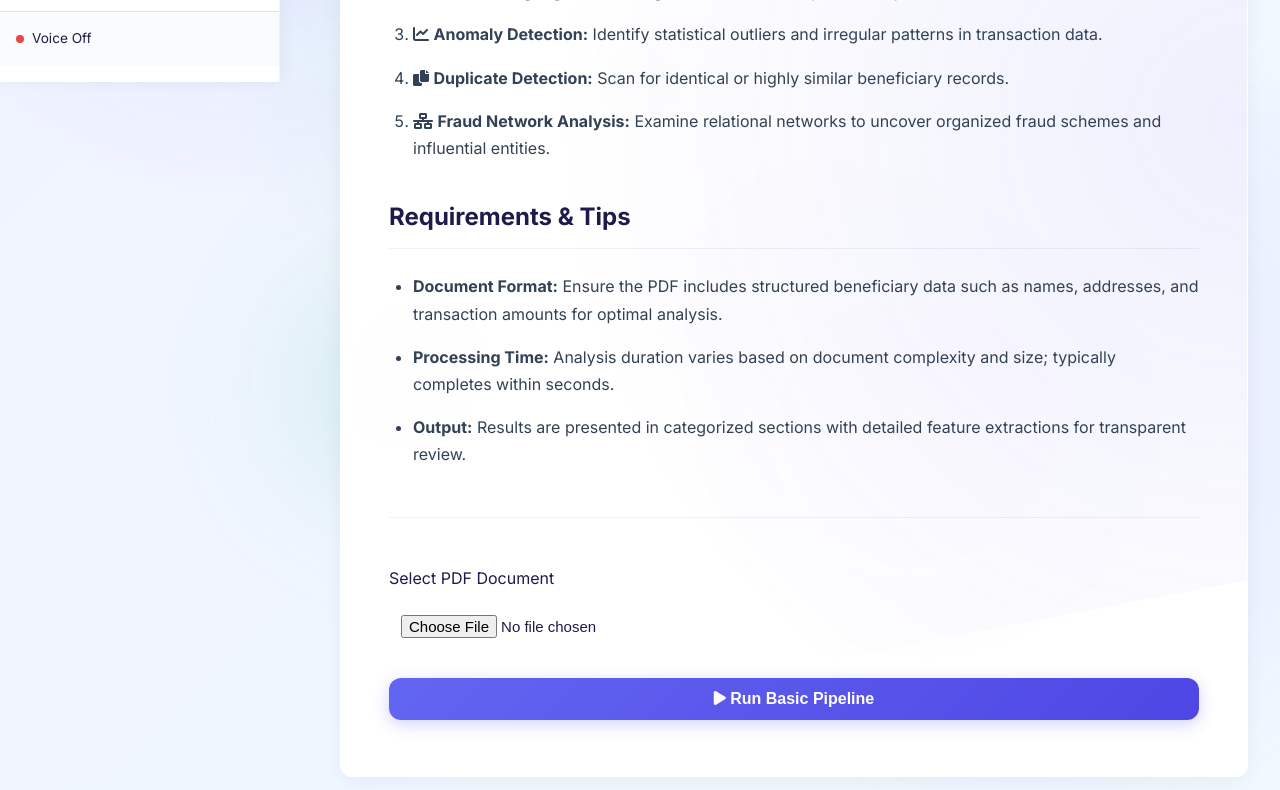
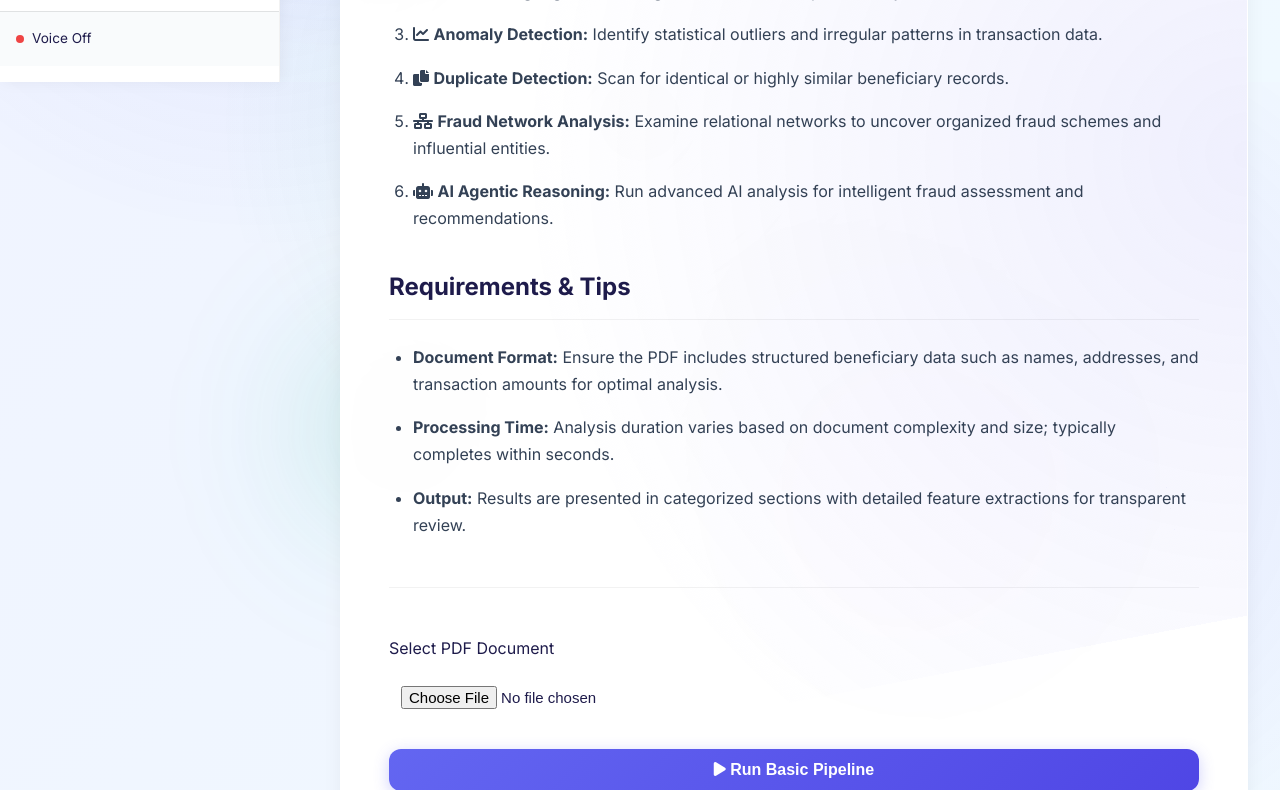
Before and after one commit to ShubhamMallick/Fake_Welfare_Detection_System, a Flask app: template templates/pipeline.html in a window 1280 px wide; the page is wider, and only the part inside the window is pictured. Shown: the part 718-1508 px from the top of that part. Run offline with Flask 3, Linux system fonts and the light colour scheme; the template is opened without the code that fills it, so the values that code supplies are empty; parts of the project's set-up code (start-up, migrations or seed data) failed here and were passed over.

Commit message:
Add AI Agentic Reasoning point to Process Flow section

```diff
--- a/templates/pipeline.html
+++ b/templates/pipeline.html
@@ -1538,6 +1538,7 @@ main button {
         <li><i class="fas fa-chart-line"></i> <strong>Anomaly Detection:</strong> Identify statistical outliers and irregular patterns in transaction data.</li>
         <li><i class="fas fa-copy"></i> <strong>Duplicate Detection:</strong> Scan for identical or highly similar beneficiary records.</li>
         <li><i class="fas fa-network-wired"></i> <strong>Fraud Network Analysis:</strong> Examine relational networks to uncover organized fraud schemes and influential entities.</li>
+        <li><i class="fas fa-robot"></i> <strong>AI Agentic Reasoning:</strong> Run advanced AI analysis for intelligent fraud assessment and recommendations.</li>
     </ol>
 
     <h2>Requirements & Tips</h2>
```
